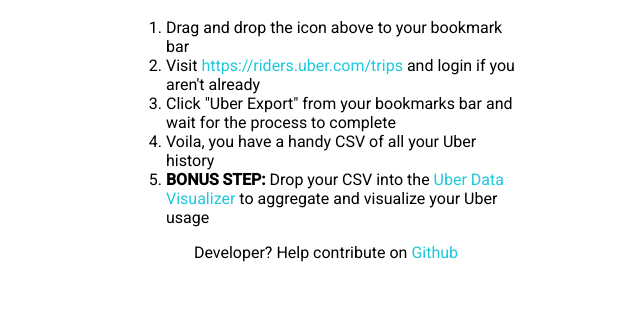
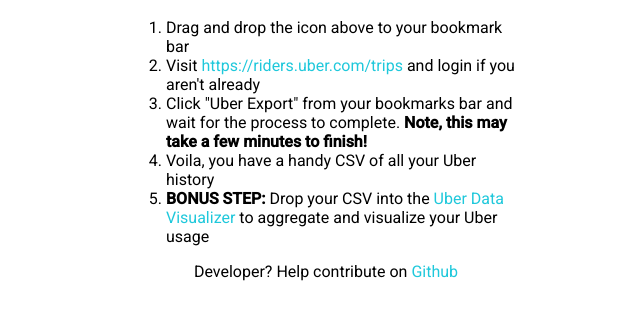
Before and after one commit to twisty7867/uber-data-extractor, a plain HTML site: page index.html in a window 1280 px wide. Shown: the part 257-576 px from the top of the page, without its empty margins (314-954 px from the left). Drawn offline with Linux system fonts and the light colour scheme.

Commit message:
Update index.html

```diff
--- a/index.html
+++ b/index.html
@@ -61,7 +61,7 @@
 <ol>
 <li>Drag and drop the icon above to your bookmark bar</li>
 <li>Visit <a href="https://riders.uber.com/trips">https://riders.uber.com/trips</a> and login if you aren't already</li>
-<li>Click "Uber Export" from your bookmarks bar and wait for the process to complete</li>
+<li>Click "Uber Export" from your bookmarks bar and wait for the process to complete. <b>Note, this may take a few minutes to finish!</b></li>
 <li>Voila, you have a handy CSV of all your Uber history</li>
 <li><b>BONUS STEP:</b> Drop your CSV into the <a href="http://ummjackson.github.io/uber-data-visualizer/">Uber Data Visualizer</a> to aggregate and visualize your Uber usage</li>
 </ol>
```
